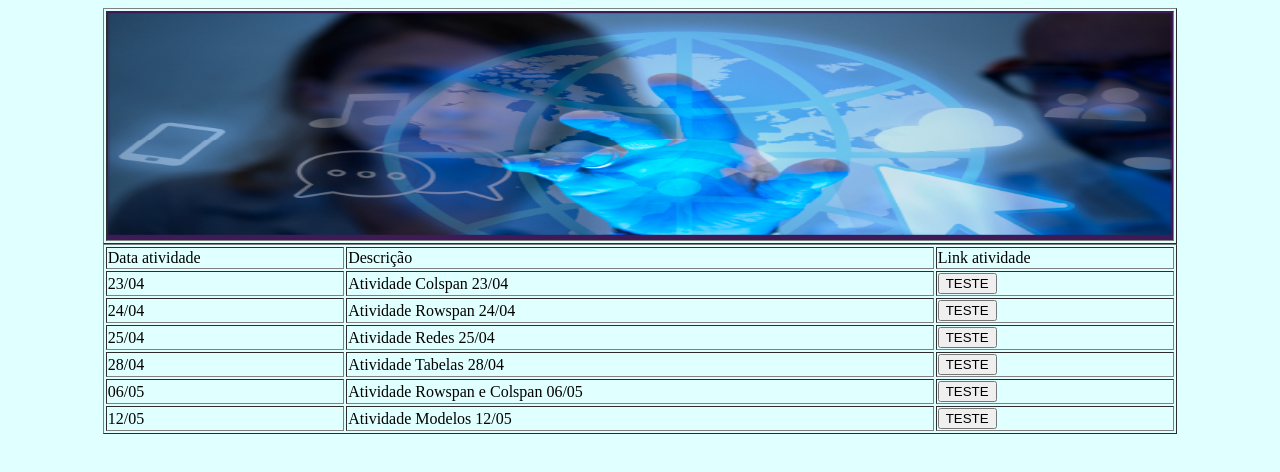
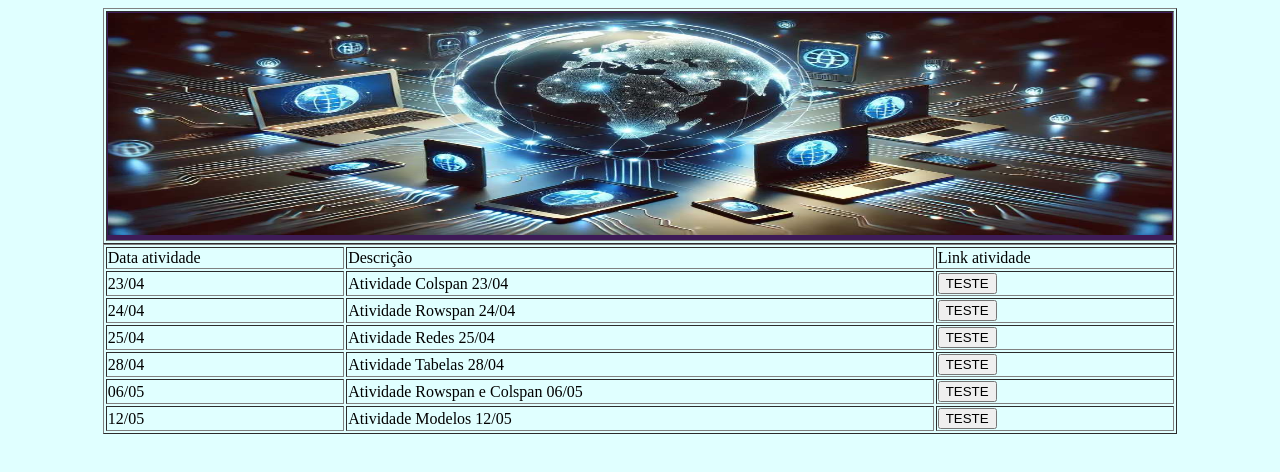
Before and after one commit to kethlinlorenzetti/1site, a plain HTML site: page index.html in a window 1280 px wide. Drawn offline with Linux system fonts and the light colour scheme.

Commit message:
Update index.html

```diff
--- a/index.html
+++ b/index.html
@@ -9,7 +9,7 @@
     <table border="1" width="85%" align="center">
         <tr bgcolor="#3e1b57">
           <td align="center">
-            <img src="informatica.webp" width="100%" height="222px">
+            <img src="internet.jfif" width="100%" height="222px">
           </td>
         </tr>
       </table>
```
